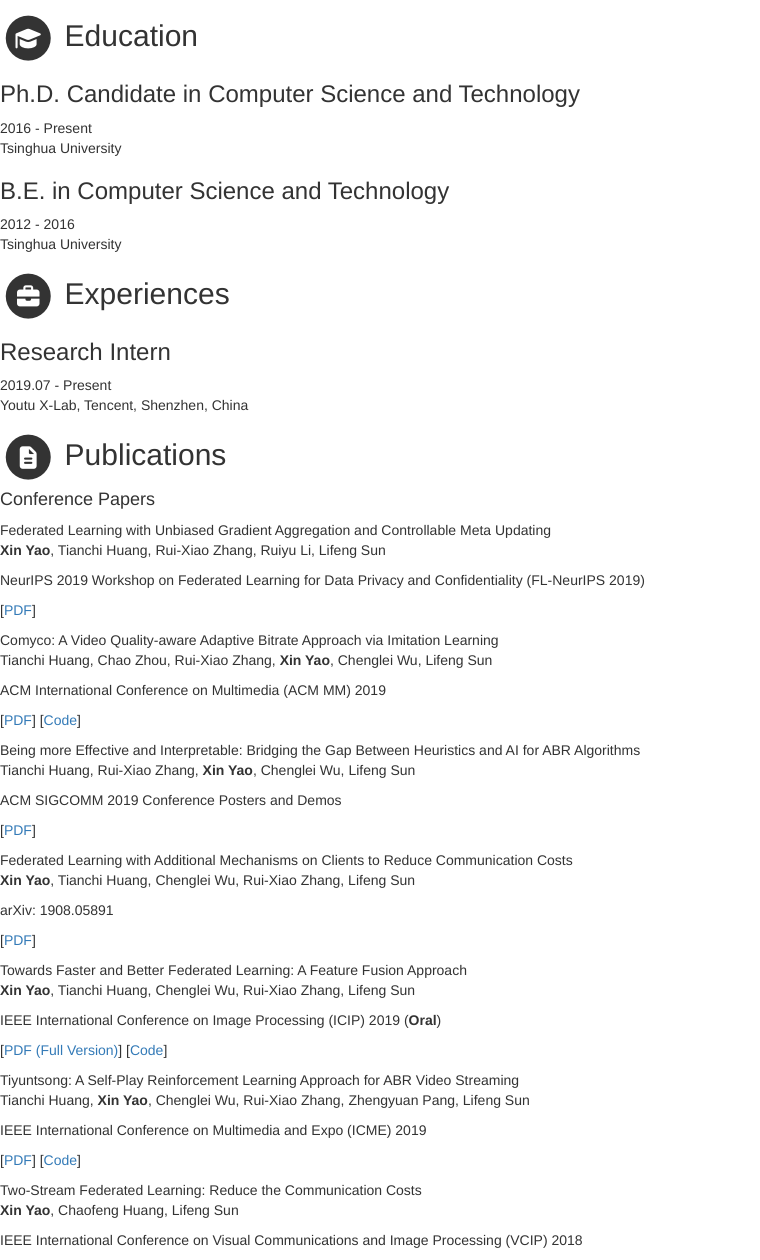
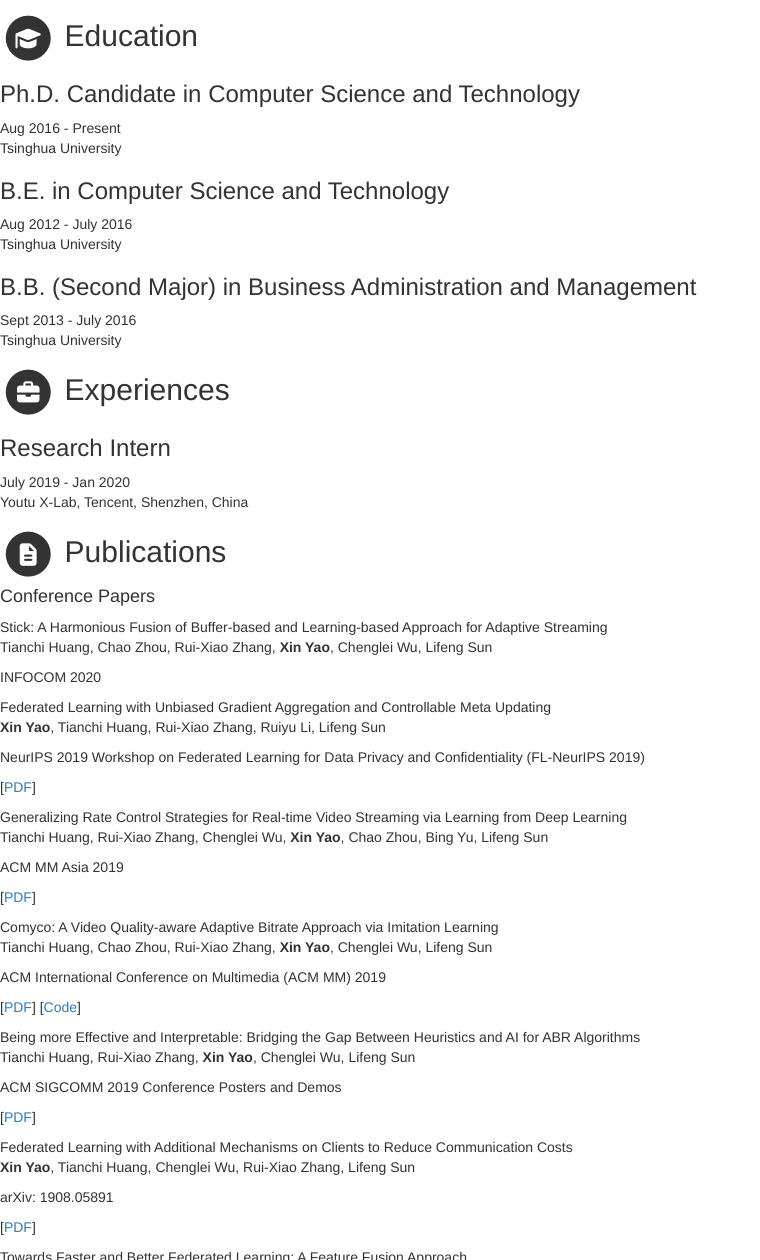
Before and after one commit to yaox12/yaox12.github.io, a Jekyll site: the page built from index.html, in a window 1280 px wide and 1400 px high, scrolled down 424 px, cut to the strip 140-1400 px from the top of the window. Shown: the whole strip, without its empty margins (0-760 px from the left). Built offline with Jekyll 4.4.1, drawn with Linux system fonts in a browser that asks for light colours; nearby versions of some CDN libraries; library files that are not in the unit come from our copies.

Commit message:
update info

```diff
--- a/_data/data.yml
+++ b/_data/data.yml
@@ -52,27 +52,42 @@ about-me:
 education:
     - degree: Ph.D. Candidate in Computer Science and Technology
       university: Tsinghua University
-      time: 2016 - Present
+      time: Aug 2016 - Present
       details:
 
     - degree: B.E. in Computer Science and Technology
       university: Tsinghua University
-      time: 2012 - 2016
+      time: Aug 2012 - July 2016
+      details:
+
+    - degree: B.B. (Second Major) in Business Administration and Management
+      university: Tsinghua University
+      time: Sept 2013 - July 2016
       details:
 
 experiences:
     - role: Research Intern
-      time: 2019.07 - Present
+      time: July 2019 - Jan 2020
       company: Youtu X-Lab, Tencent, Shenzhen, China
       details:
 
 publications:
     title: Publications
     conference:
+      - title: "Stick: A Harmonious Fusion of Buffer-based and Learning-based Approach for Adaptive Streaming"
+        authors: "Tianchi Huang, Chao Zhou, Rui-Xiao Zhang, **Xin Yao**, Chenglei Wu, Lifeng Sun"
+        conference: "INFOCOM 2020"
+        # link: "[[PDF]()]"
+
       - title: "Federated Learning with Unbiased Gradient Aggregation and Controllable Meta Updating"
         authors: "**Xin Yao**, Tianchi Huang, Rui-Xiao Zhang, Ruiyu Li, Lifeng Sun"
         conference: "NeurIPS 2019 Workshop on Federated Learning for Data Privacy and Confidentiality (FL-NeurIPS 2019)"
         link: "[[PDF](https://arxiv.org/pdf/1910.08234.pdf)]"
+
+      - title: "Generalizing Rate Control Strategies for Real-time Video Streaming via Learning from Deep Learning"
+        authors: "Tianchi Huang, Rui-Xiao Zhang, Chenglei Wu, **Xin Yao**, Chao Zhou, Bing Yu, Lifeng Sun"
+        conference: "ACM MM Asia 2019"
+        link: "[[PDF](http://godka.github.io/mmasia19-aqarc.pdf)]"
 
       - title: "Comyco: A Video Quality-aware Adaptive Bitrate Approach via Imitation Learning"
         authors: "Tianchi Huang, Chao Zhou, Rui-Xiao Zhang, **Xin Yao**, Chenglei Wu, Lifeng Sun"
```
